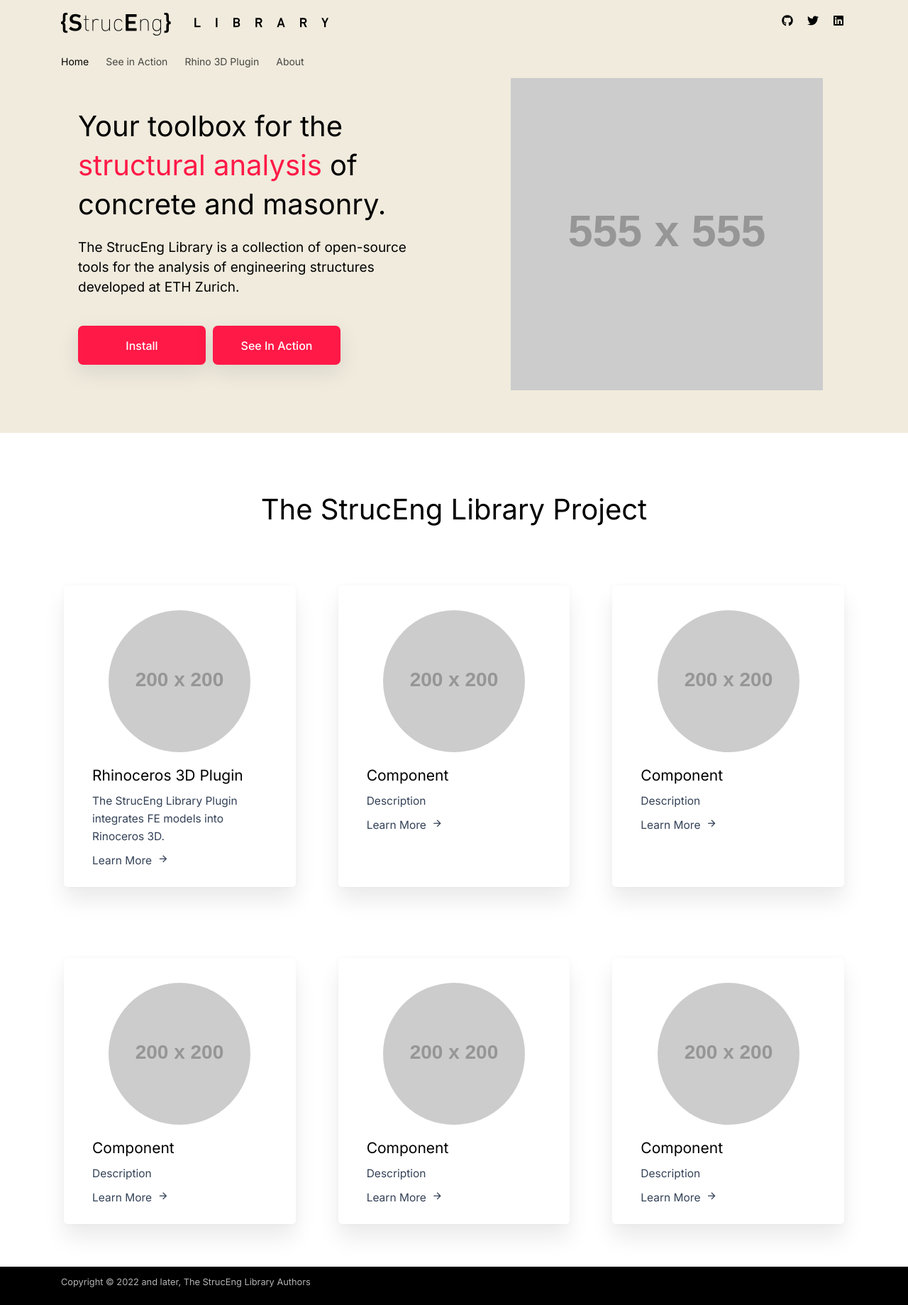
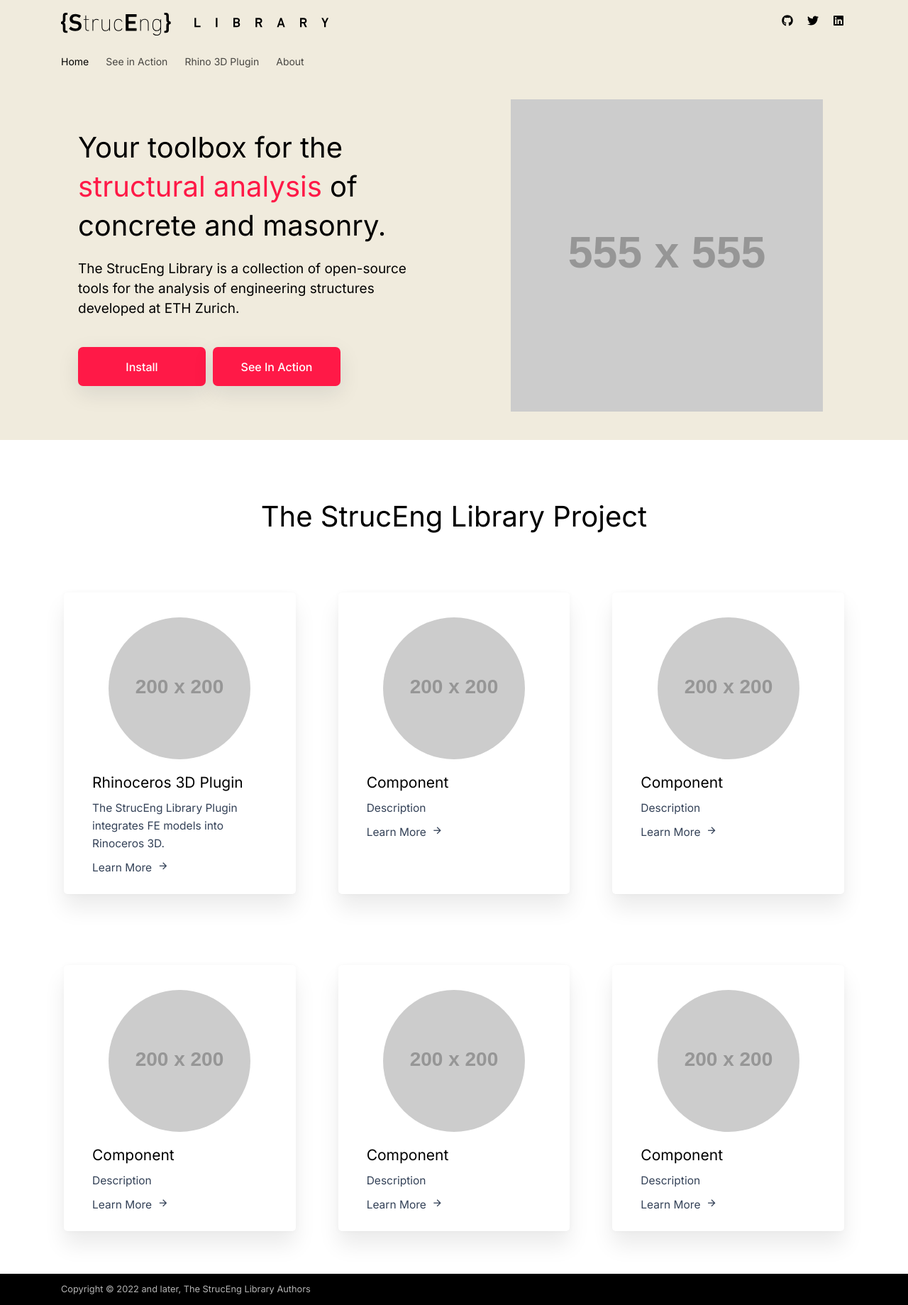
Before and after one commit to kfmResearch-NumericsTeam/Struc_Eng_Library_Website, an MkDocs documentation site: the page built from docs/index.md, in a window 1280 px wide. Shown: the whole page at 71% size. Built offline with MkDocs 1.6.1 and Material for MkDocs 9.7.7, drawn with Linux system fonts in a browser that asks for light colours.

Commit message:
change padding in header

```diff
--- a/docs/assets/website/home.css
+++ b/docs/assets/website/home.css
@@ -251,7 +251,7 @@
     background-color: var(--header-color);
 }
 .hero-section {
-    padding-top: 0rem !important;
+    padding-top: 1.5rem !important;
     min-height: 25rem;
     padding-left: 2rem;
     background-repeat: no-repeat;
```
